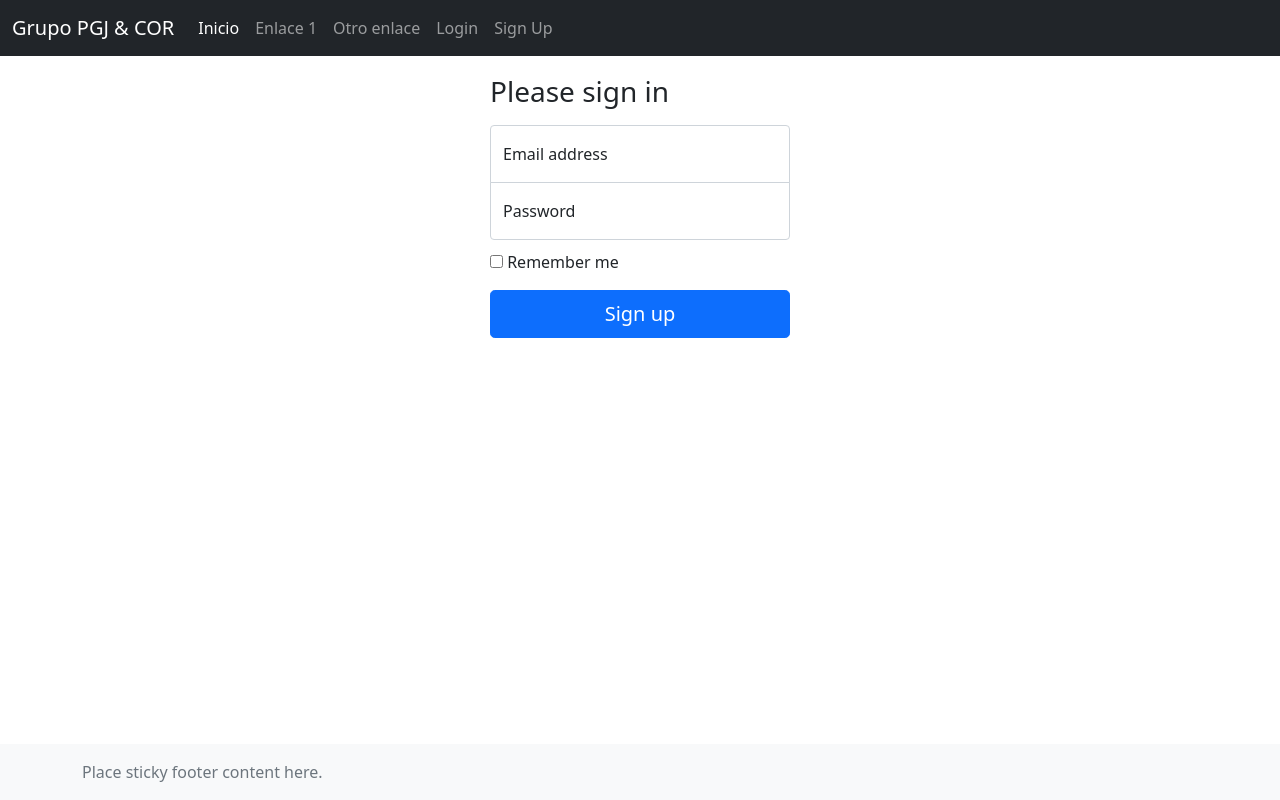
After one commit to carlos-or5/SSDD, a Flask app: template frontend/app/templates/register.html in a window 1280 px wide. The commit adds this page. Run offline with Flask 2, Linux system fonts and the light colour scheme; the template is opened without the code that fills it: values that come from a table or form of the project are taken from there, others are empty; some libraries are stand-ins or nearby versions.

Commit message:
Diseño Sign Up

```diff
--- a/frontend/app/templates/base.html
+++ b/frontend/app/templates/base.html
@@ -35,7 +35,7 @@
   <!-- Fixed navbar -->
   <nav class="navbar navbar-expand-md navbar-dark fixed-top bg-dark">
     <div class="container-fluid">
-      <a class="navbar-brand" href="{{ url_for('index') }}">Mi magnífica aplicación</a>
+      <a class="navbar-brand" href="{{ url_for('index') }}">Grupo PGJ & COR</a>
       <button class="navbar-toggler" type="button" data-bs-toggle="collapse" data-bs-target="#navbarCollapse" aria-controls="navbarCollapse" aria-expanded="false" aria-label="Toggle navigation">
         <span class="navbar-toggler-icon"></span>
       </button>
@@ -61,7 +61,10 @@
           </li>
           {% else %}
           <li class="nav-item">
-            <a class="nav-link" href="{{ url_for("login") }}">Login!</a>
+            <a class="nav-link" href="{{ url_for("login") }}">Login</a>
+          </li>
+          <li class="nav-item">
+            <a class="nav-link" href="{{ url_for("register") }}">Sign Up</a>
           </li>
           {% endif %}
 
--- /dev/null
+++ b/frontend/app/templates/register.html
@@ -0,0 +1,35 @@
+{% extends "base.html" %}
+
+{% block custom_style %}
+ <!-- Custom styles for this template -->
+    <link href="/static/signin.css" rel="stylesheet">
+{% endblock %}
+
+{% block content %}
+<main class="form-signin">
+  <form method="POST">
+    {{ form.hidden_tag() }}
+    <!-- <img class="mb-4" src="/docs/5.0/assets/brand/bootstrap-logo.svg" alt="" width="72" height="57"> -->
+    <h1 class="h3 mb-3 fw-normal">Please sign in</h1>
+
+    <div class="form-floating">
+      <input type="email" name="email" class="form-control" id="floatingInput" placeholder="name@example.com">
+      <label for="floatingInput">Email address</label>
+    </div>
+    <div class="form-floating">
+      <input type="password" name="password" class="form-control" id="floatingPassword" placeholder="Password">
+      <label for="floatingPassword">Password</label>
+    </div>
+
+    <div class="checkbox mb-3">
+      <label>
+        <input type="checkbox" name="remember_me" value="remember_me"> Remember me
+      </label>
+    </div>
+    <button class="w-100 btn btn-lg btn-primary" type="submit">Sign up</button>
+  </form>
+  {% if error %}
+     <p class="error"><strong>Error:</strong> {{ error }}
+  {% endif %}
+</main>
+{% endblock %}
```
